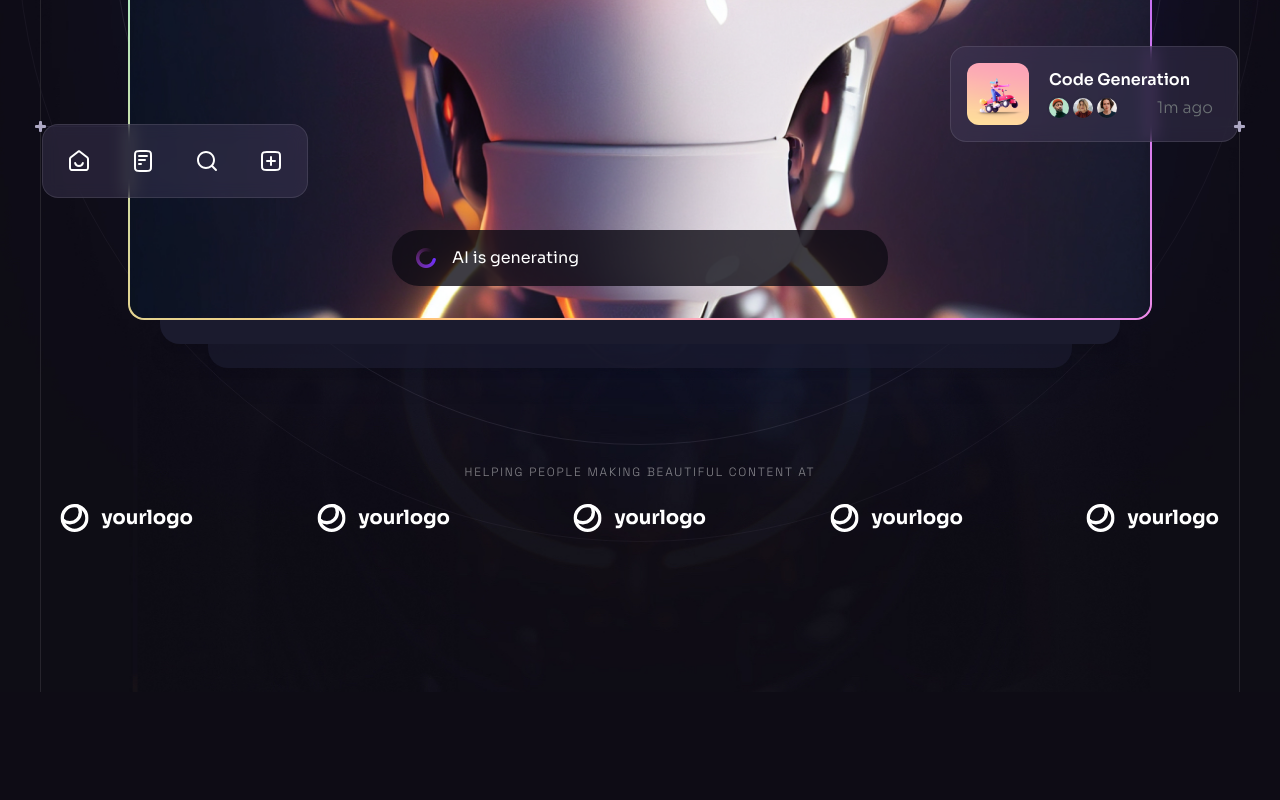
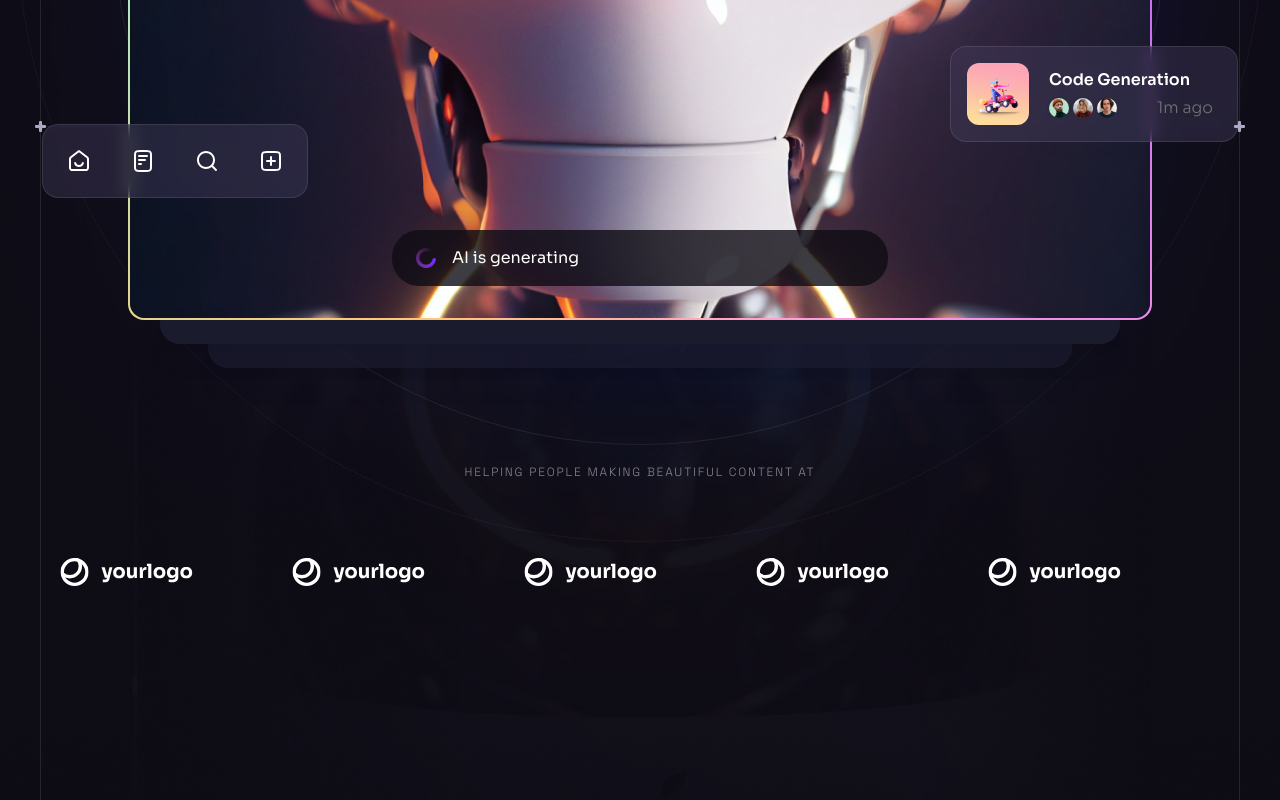
Before and after one commit to TheMalikBasit/Brainwave-Web, a React (Vite) app: page / in a window 1280 px wide. Shown: the part 758-1558 px from the top of the page. Before the commit the page ends 1450 px from the top, so only its background shows below. Built offline with nearby package versions, Linux system fonts and the light colour scheme.

Commit message:
Added sample companies logos

```diff
--- a/src/components/CompanyLogos.jsx
+++ b/src/components/CompanyLogos.jsx
@@ -6,9 +6,12 @@ const CompanyLogos = ({ className }) => {
       <h5 className="tagline mb-6 text-center text-n-1/50">
         Helping people making beautiful content at
       </h5>
-      <ul className="flex justify-between items-center">
+      <ul className="flex">
         {companyLogos.map((logo, index) => (
-          <li className="">
+          <li
+            key={index}
+            className="flex flex-1 justify-between items-center h-[8.5rem]"
+          >
             <img src={logo} width={134} height={28} alt={logo} />
           </li>
         ))}
```
